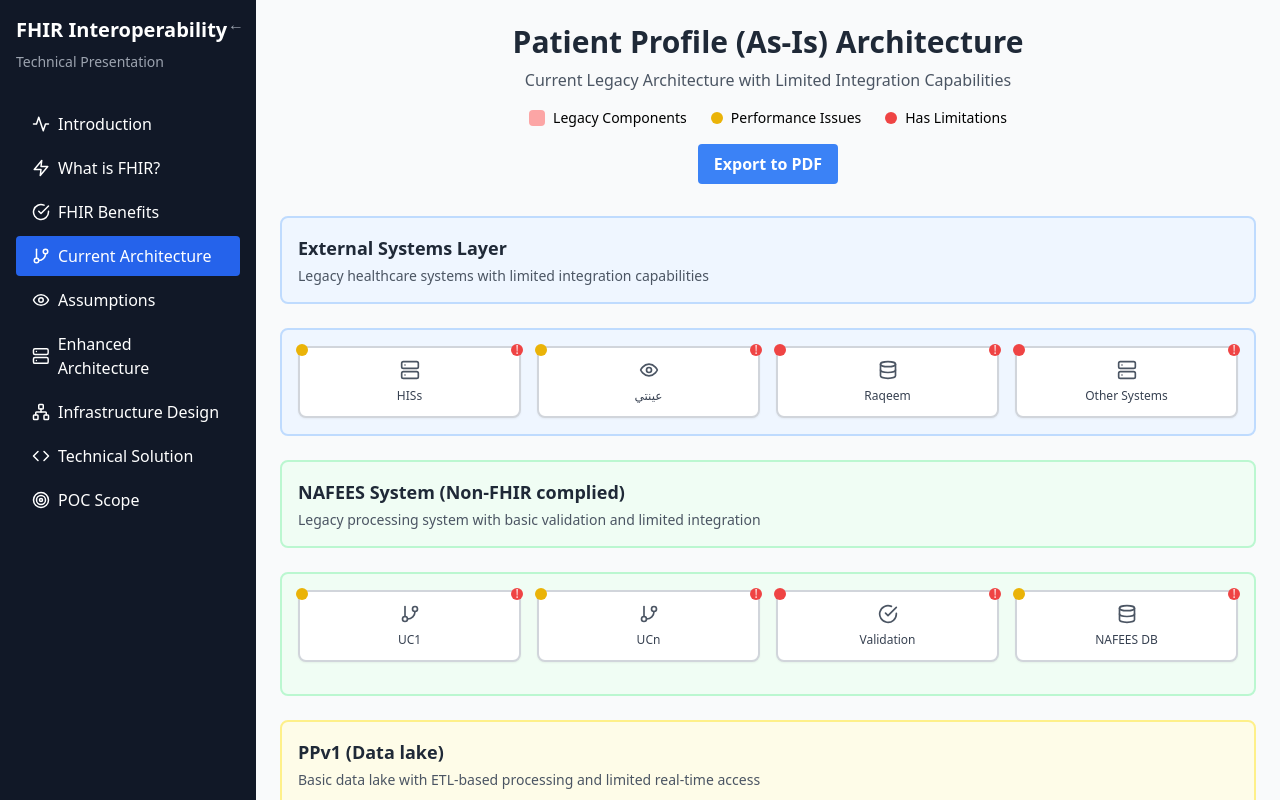
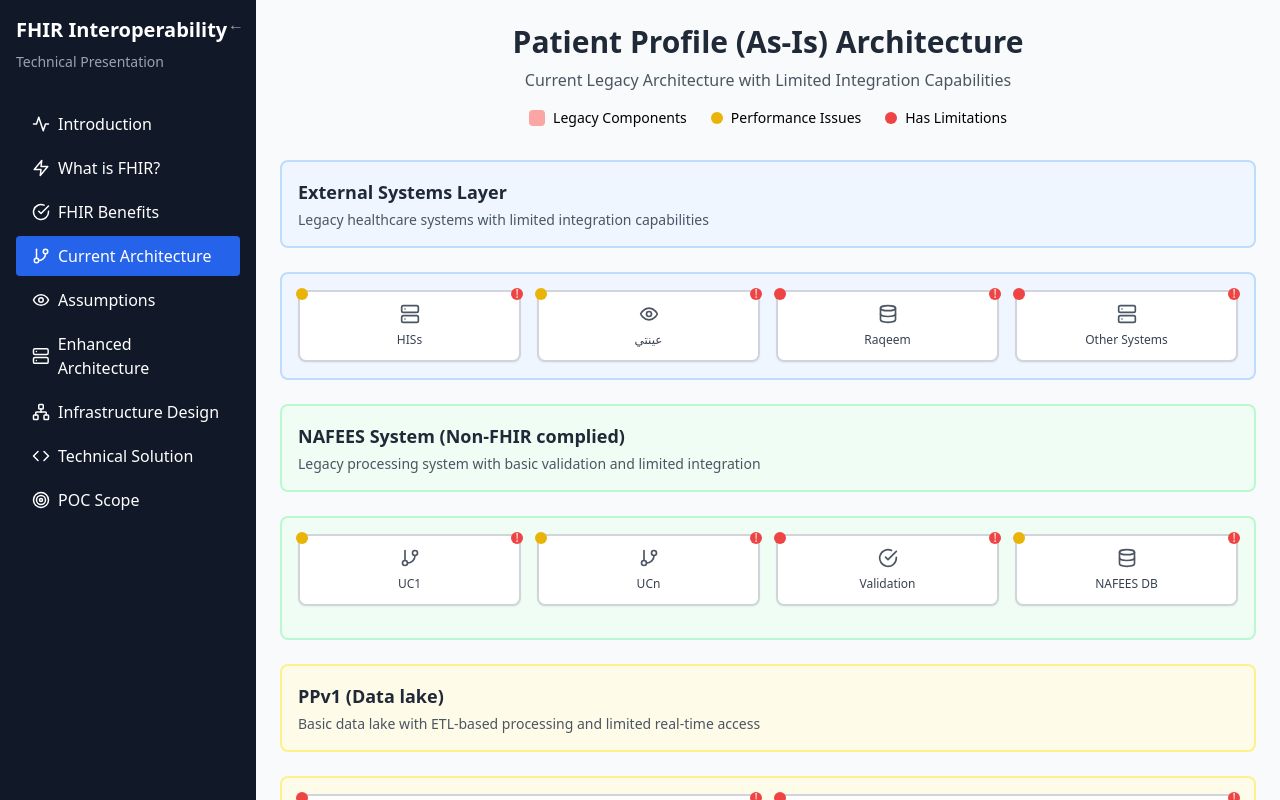
Before and after one commit to computerManSA/FHIR_Presentation, a React (Vite) app: page /as-is-architecture in a window 1280 px wide. Built offline with nearby package versions, Linux system fonts and the light colour scheme.

Commit message:
Restored to '7aa1de4a97cacc83269596e3a0176abbd9016c87'
Replit-Restored-To: 7aa1de4a97cacc83269596e3a0176abbd9016c87

```diff
--- a/src/as-is-architecture.tsx
+++ b/src/as-is-architecture.tsx
@@ -26,11 +26,8 @@ const AsIsArchitecture = () => {
   const [selectedComponent, setSelectedComponent] = useState(null);
   const [selectedLayer, setSelectedLayer] = useState(null);
 
-  const exportPageContent = () => {
-    const element = document.getElementById("mainContent");
-    if (element) {
-      exportToPdf(element, "Current_Architecture");
-    }
+  const exportPageContent = async () => {
+    await exportToPdf('mainContent', 'Current-Architecture');
   };
 
   // Modified component details for the As-Is architecture
@@ -862,7 +859,7 @@ const AsIsArchitecture = () => {
   );
 
   return (
-    <div className="w-full h-screen overflow-auto bg-gray-50 p-6"  id="mainContent">
+    <div className="w-full h-screen overflow-auto bg-gray-50 p-6">
       <header className="text-center mb-8">
         <h1 className="text-3xl font-bold text-gray-800 mb-2">
           Patient Profile (As-Is) Architecture
@@ -884,12 +881,6 @@ const AsIsArchitecture = () => {
             <span>Has Limitations</span>
           </div>
         </div>
-        <button
-          className="bg-blue-500 hover:bg-blue-700 text-white font-bold py-2 px-4 rounded"
-          onClick={exportPageContent}
-        >
-          Export to PDF
-        </button>
       </header>
 
       <div className="space-y-6">
--- a/src/enhanced-fhir-react.tsx
+++ b/src/enhanced-fhir-react.tsx
@@ -1407,7 +1407,18 @@ const EnhancedFHIRArchitecture = () => {
     }
   };
 
-
+  const exportToPdf = (element, filename = "") => {
+    import("html2pdf.js").then((html2pdf) => {
+      const opt = {
+        margin: 1,
+        filename: filename + ".pdf",
+        image: { type: "jpeg", quality: 0.98 },
+        html2canvas: { scale: 2 },
+        jsPDF: { unit: "in", format: "letter", orientation: "portrait" },
+      };
+      html2pdf.default().from(element).set(opt).save();
+    });
+  };
 
   return (
     <div>
--- a/src/infrastructure-design.tsx
+++ b/src/infrastructure-design.tsx
@@ -20,11 +20,8 @@ import {
 } from "lucide-react";
 
 const InfrastructureDesign = () => {
-  const exportPageContent = () => {
-    const element = document.getElementById("mainContent");
-    if (element) {
-      exportToPdf(element, "Infrastructure_Design");
-    }
+  const exportPageContent = async () => {
+    await exportToPdf('mainContent', 'Infrastructure-Design');
   };
 
   const [selectedZone, setSelectedZone] = useState(null);
--- a/src/poc-scope.tsx
+++ b/src/poc-scope.tsx
@@ -19,11 +19,8 @@ import { exportToPdf } from './utils/exportToPdf';
 import { Download } from "lucide-react";
 
 const FhirPocPage: React.FC = () => {
-  const exportPageContent = () => {
-    const element = document.getElementById("mainContent");
-    if (element) {
-      exportToPdf(element, "POC_Scope");
-    }
+  const exportPageContent = async () => {
+    await exportToPdf('mainContent', 'POC-Scope');
   };
 
   const [activeTab, setActiveTab] = useState('overview');
```
